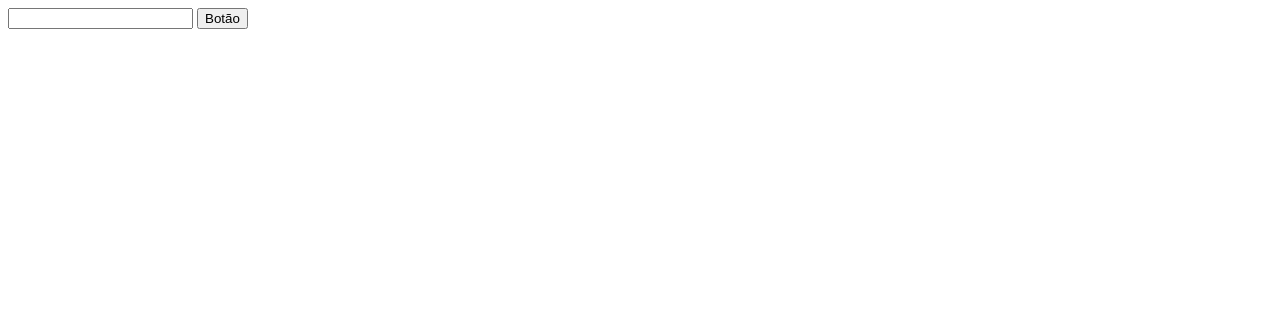
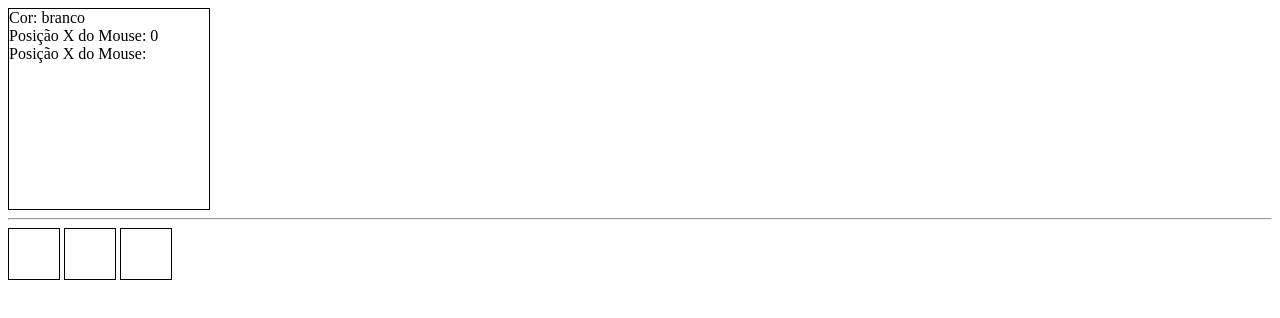
Before and after one commit to Danielopes7/vuejs, a plain HTML site: page index.html in a window 1280 px wide. Drawn offline with Linux system fonts and the light colour scheme.

Commit message:
Hands on - praticando com data, methods, template string, v-bind e v-on

```diff
--- a/index.html
+++ b/index.html
@@ -11,34 +11,69 @@
             background-color: green
         }
 
+        .branco {
+            background-color: white
+        }
+
         .azul{
             background-color: blue
         }
+
+        .vermelha{
+            background-color: red
+        }
         .negrito {
             font-weight: bold;
+        }
+
+        .borda {
+            border:1px solid
+        }
+        .div-principal {
+            width:200px;
+            height:200px;
+        }
+
+        .div-comum {
+            width:50px;
+            height:50px;
+            display: inline-block;
         }
 
     </style>
 </head>
 <body>
     <div id="app">
-        <input type="text" @keyup="imprimirTexto('Enviando parametro', 5, xyz)">
-        <button @click="mensagemAlerta($event)">Botão</button>
+        <div class="borda div-principal" :class="cor">
+            Cor: {{ cor }}
+            <br>
+            Posição X do Mouse: {{ posicaoX}}
+            Posição X do Mouse: {{ posicaoY}}
+        </div>
+        <hr>
+        <div @click="mudarCor('verde')" class="borda div-comum"></div>
+        <div
+            class="borda div-comum"
+            @mouseover="mudarCor('azul')"
+            @mouseout="mudarCor('vermelha')">
+        </div>
+        <div class="borda div-comum" @mousemove="coordenadas($event)"></div>
     </div>
     <script>
         const vm = new Vue({
             el: '#app',
             data: {
-                xyz: true
+                cor: 'branco',
+                posicaoX: 0,
+                posicaoX: 0
             },
             methods: {
-                imprimirTexto(t, n) {
-                    console.log(t)
-                    console.log(n)
-                    console.log(this.xyz)
+                mudarCor(c) {
+                    this.cor = c
                 },
-                mensagemAlerta(evento) {
-                    console.log(evento)
+                coordenadas(e) {
+                    this.posicaoX = e.clientX
+                    this.posicaoY = e.clientY
                 }
             }
         })
```
